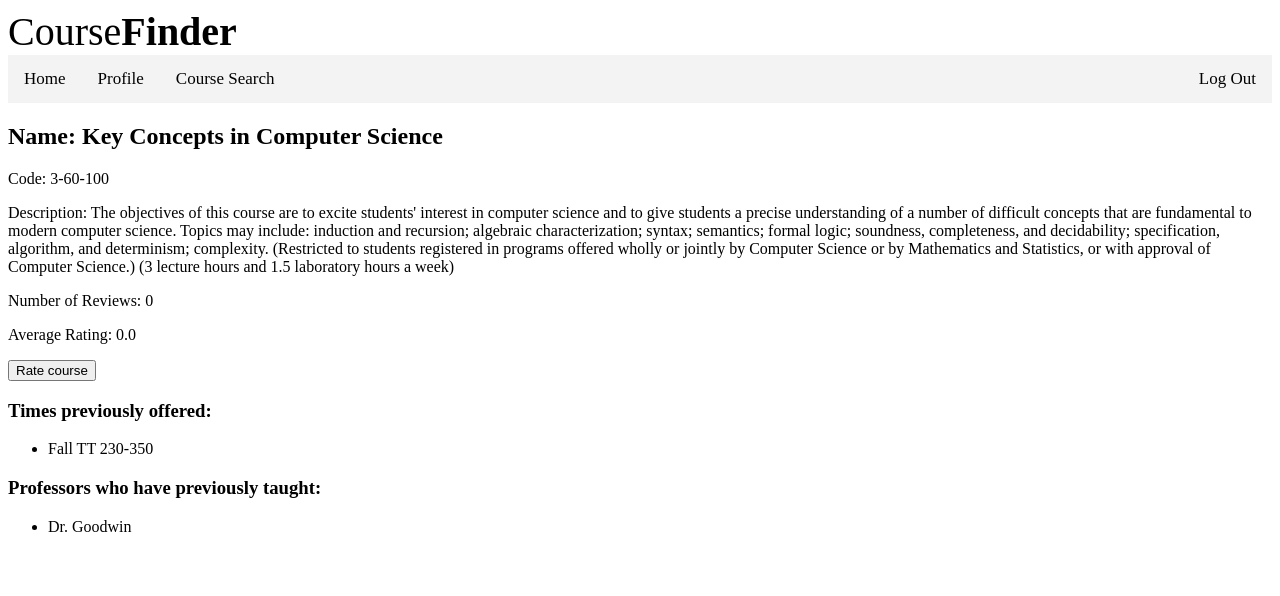
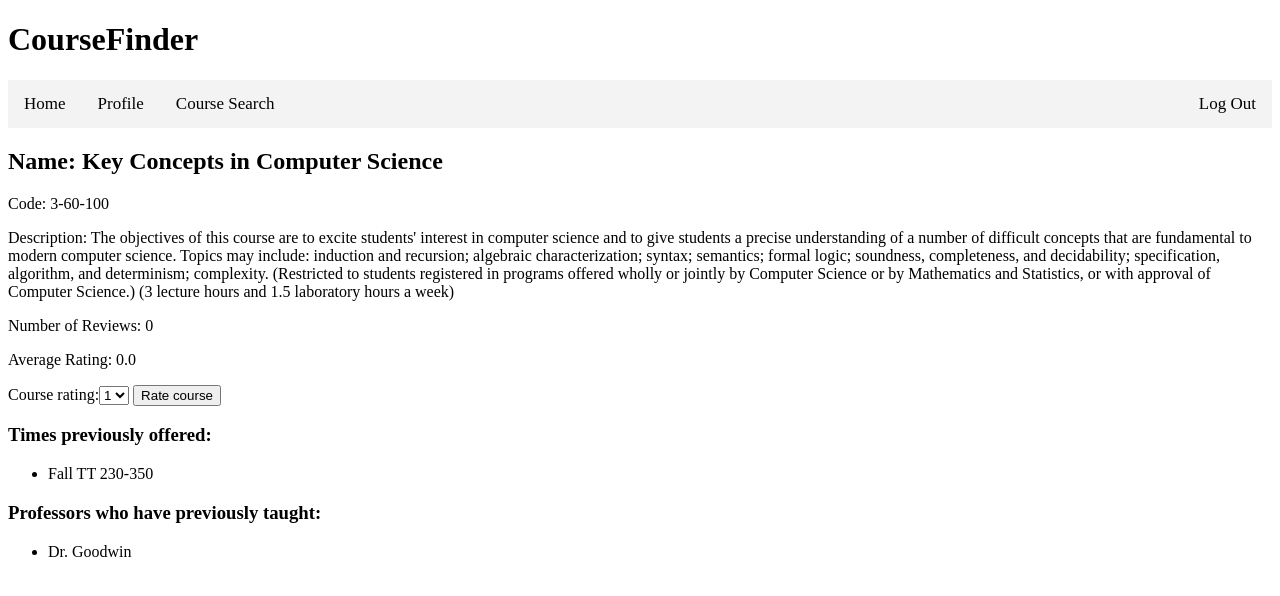
Before and after one commit to avandolder/311-project, a Django app: page /courseinfo/3-60-100 in a window 1280 px wide. Shown: the top 596 px of the page. Run offline with Django 3.2, Linux system fonts and the light colour scheme; a user stored in the database is signed in; data comes from the database, SQL or seed files in the repository.

Commit message:
Can ate courses

```diff
--- /dev/null
+++ b/finder/forms.py
@@ -0,0 +1,5 @@
+from django import forms
+
+class ReviewForm(forms.Form):
+    CHOICES = ((1,'1'),(2,'2'),(3,'3'),(4,'4'),(5,'5'))
+    rating = forms.ChoiceField(label='Course rating', choices=CHOICES)
--- a/finder/templates/finder/base.html
+++ b/finder/templates/finder/base.html
@@ -21,20 +21,13 @@
 		color: black;
 	}
 	.topnav a.active {
-		background-color: black;
+		background-color: #4CAF50;
 		color: white;
-	}
-	.loginMenu {
-	    background-color: #f3f3f3;
-		border: 1px solid black;
-		padding: 10px;
-		margin-left: 37%;
-		margin-right: 37%;
 	}
 	</style>
   </head>
   <body>
-    <div style="font-size: 40px;">Course<b>Finder</b></div>
+    <h1>CourseFinder</h1>
     <div class="topnav">
     <a href = '/finder'>Home</a>
 	{% if user.is_authenticated %}
--- a/finder/templates/finder/courseinfo.html
+++ b/finder/templates/finder/courseinfo.html
@@ -8,11 +8,13 @@
 	<p>Description: {{course.desc}}</p>
 	<p>Number of Reviews: {{course.review_amt}}</p>
 	<p>Average Rating: {{course.review_avg}}</p>
-  <form action="review/{{course.faculty}}-{{course.department}}-{{course.course}}" method="post">
+  {% if form %}
+  <form action="/courseinfo/{{course.faculty}}-{{course.department}}-{{course.course}}" method="post">
     {% csrf_token %}
     {{ form }}
     <input type="submit" value="Rate course">
   </form>
+  {% endif %}
   <h3>Times previously offered:</h3>
   <ul>
   {% for time in course.coursetime_set.all %}
--- a/finder/templates/finder/index.html
+++ b/finder/templates/finder/index.html
@@ -3,5 +3,5 @@
 {% block title %}CourseFinder{% endblock %}
 
 {% block content %}
-<p>Welcome to CourseFinder!</p>
+<p>Index page for CourseFinder</p>
 {% endblock %}
--- a/finder/views.py
+++ b/finder/views.py
@@ -6,7 +6,8 @@ from django.contrib.auth.forms import UserCreationForm
 from django.contrib.auth.models import AnonymousUser
 from django.views.generic.detail import DetailView
 
-from finder.models import Course
+from .models import Course
+from .forms import ReviewForm
 
 def signup(request):
     if request.method == 'POST':
@@ -65,4 +66,17 @@ def paths(request):
 
 def courseinfo(request, faculty, department, course):
     course = get_object_or_404(Course, faculty=faculty, department=department, course=course)
-    return render(request, 'finder/courseinfo.html', {'course': course})
+
+    if request.method == 'POST':
+        form = ReviewForm(request.POST)
+        if form.is_valid():
+            rating = form.cleaned_data['rating']
+            course.review_amt += 1
+            course.review_avg = (course.review_avg + int(rating)) / course.review_amt
+            course.save()
+
+        form = None
+    else:
+        form = ReviewForm()
+
+    return render(request, 'finder/courseinfo.html', {'course': course, 'form': form})
```
Also changed, not shown: finder/templates/finder/login.html (+1 -6 lines), finder/templates/finder/search.html (+17 -4 lines).
